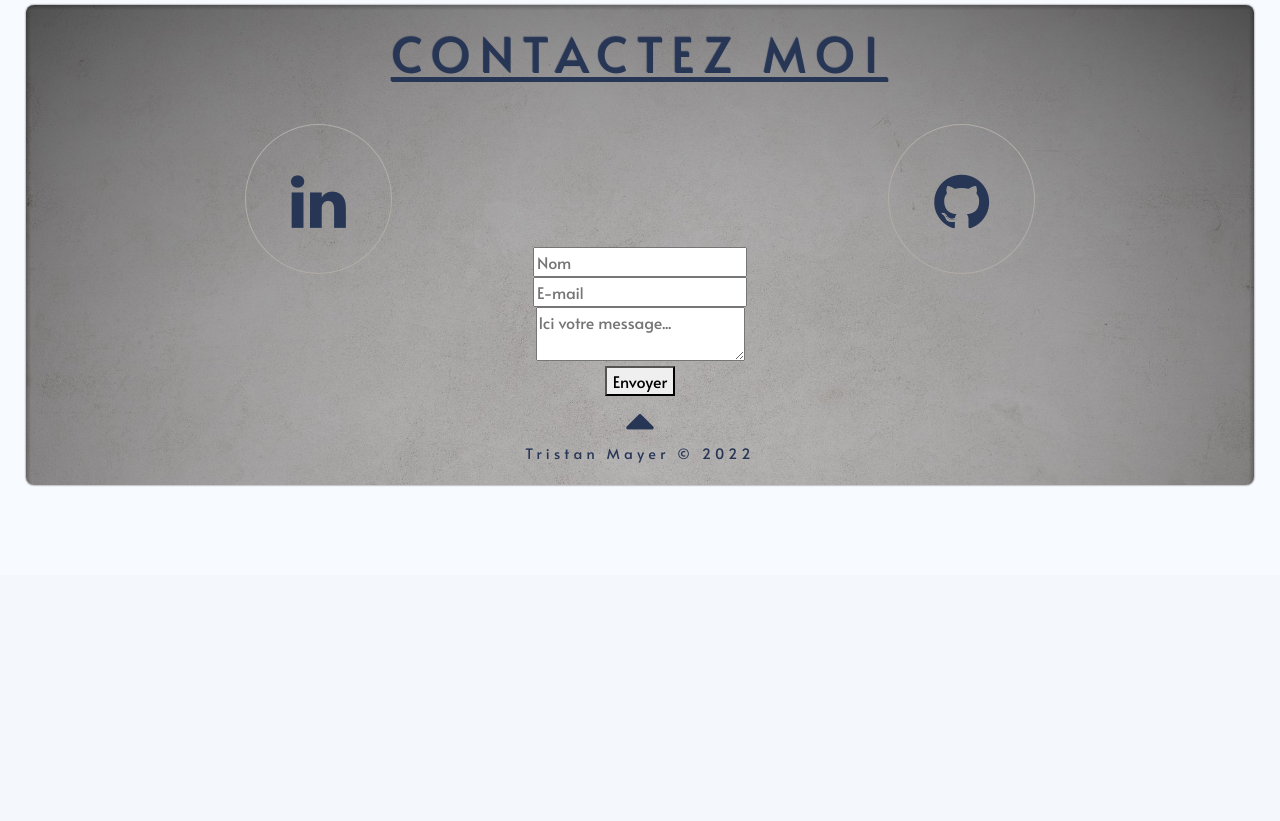
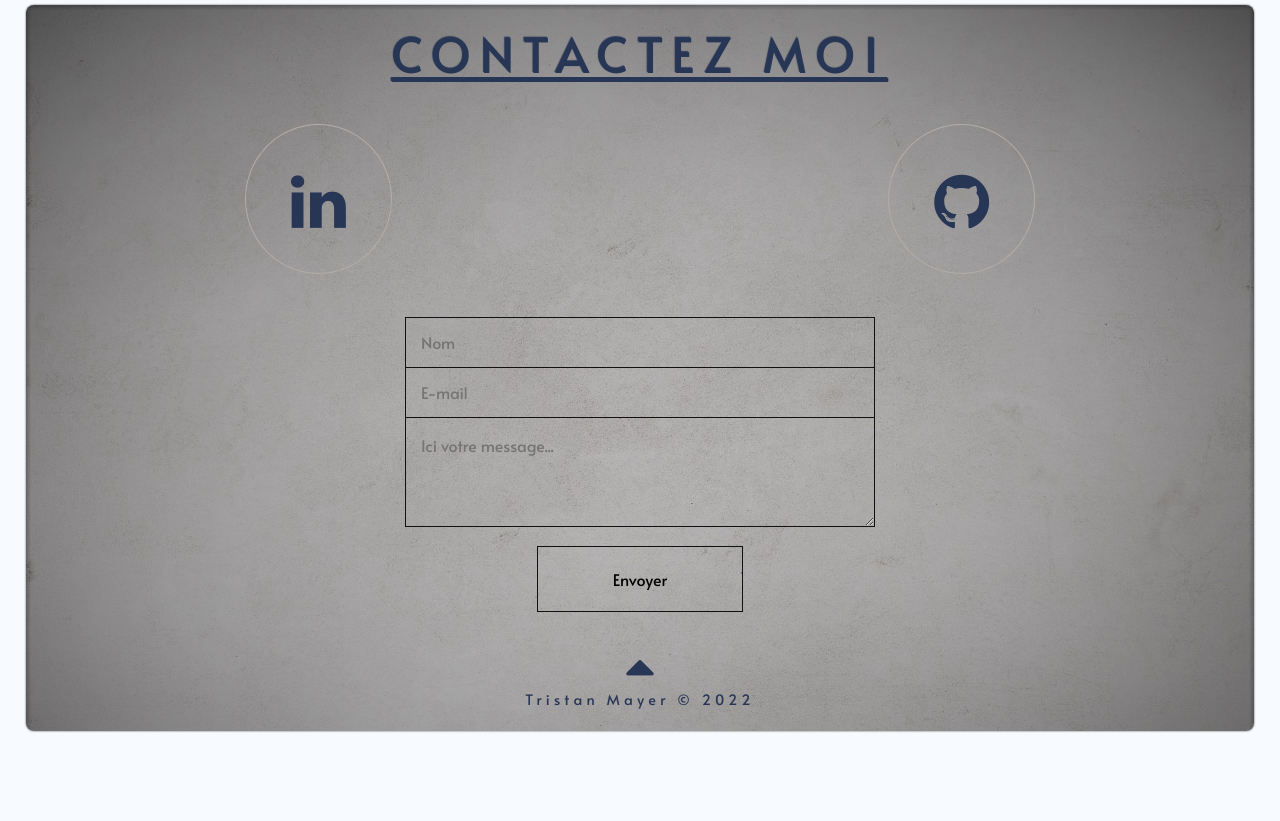
Before and after one commit to Furax420/Furax420.github.io, a PHP site: page / in a window 1280 px wide. Shown: the part 5324-6145 px from the top of the page. Before the commit the page ends 5810 px from the top, so only its background shows below. Run offline with PHP 8.4, Linux system fonts and the light colour scheme.

Commit message:
Add files via upload

```diff
--- a/index.html
+++ b/index.html
@@ -278,7 +278,10 @@
     </form>
 
     <div id="error_message" style="width:100%; height:100%; display:none; ">
-      <h4>Une erreur s'est produite, veuillez rééssayer</h4>
+      <h4>Une erreur s'est produite, veuillez rééssayer </h4>
+      <p class="message">Vous pouvez me contacter directement sur mon adresse mail : <u><span id="tocopy">tristan.mayer96@gmail.com</span></u></p>
+      <input id="copier" type="button" value="Copier" class="js-copy" data-target="#tocopy">
+    </input>
     </div>
     <div id="success_message" style="width:100%; height:100%; display:none; ">
       <h4>Message envoyé !</h4>
--- a/style.css
+++ b/style.css
@@ -521,10 +521,90 @@ footer h3 {
     border-radius: 66%;
 }
 
-.network:hover {
+.network:hover, textarea:hover, input:hover, .form-button:hover {
     background: #a8a8a9;
-    color: #e2dedb;
+    color: #111;
     transition:  all 0.3s ease-in-out;
+}
+
+
+.form-container {
+    padding-top: 20px;
+}
+
+#reused_form {
+    position: relative;
+    margin: 50px auto;
+}
+
+
+input {
+    font-size: 0.85em;
+    width: 470px;
+    height: 50px;
+    padding: 0px 15px;
+    background: transparent;
+    outline: none;
+    color: #283655;
+    border: solid 1px #111;
+    border-bottom: none;
+}
+
+textarea {
+    width: 470px;
+    height: 110px;
+    max-height: 110px;
+    padding: 15px;
+    background: transparent;
+    outline: none;
+    color: #283655;
+    border: solid 1px #111;
+    resize: none;
+}
+
+.form-button {
+    background: transparent;
+    border: solid 1px #111;
+    padding: 20px 75px;
+    margin: 14px 0 -20px 0;
+}
+
+.form-container h4 {
+    font-size: 2em;
+}
+
+#error_message {
+    color: rgba(255, 0, 0, 0.822);
+    border: 1px solid #111;
+    max-width: 400px;
+    margin: 0 auto;
+    padding: 15px 15px 10px 15px;
+    box-shadow: 0 0 5px rgba(255, 0, 0, 0.822) ;
+}
+
+#copier {
+    background: transparent;
+    border: solid 1px #111;
+    width: 75px;
+    height: 33px;
+    text-align: center;
+}
+
+
+
+
+.message {
+        font-size: 0.7em;
+        color: #283655;
+        text-underline-offset: 3px;
+}
+#success_message {
+    border: 1px solid #111;
+    max-width: 400px;
+    margin: 150px auto;
+    padding: 50px ;
+    box-shadow: 0 0 5px green;
+    color: green;
 }
 
 .arrow {
```
Also changed, not shown: script.js (+45 -0 lines).
